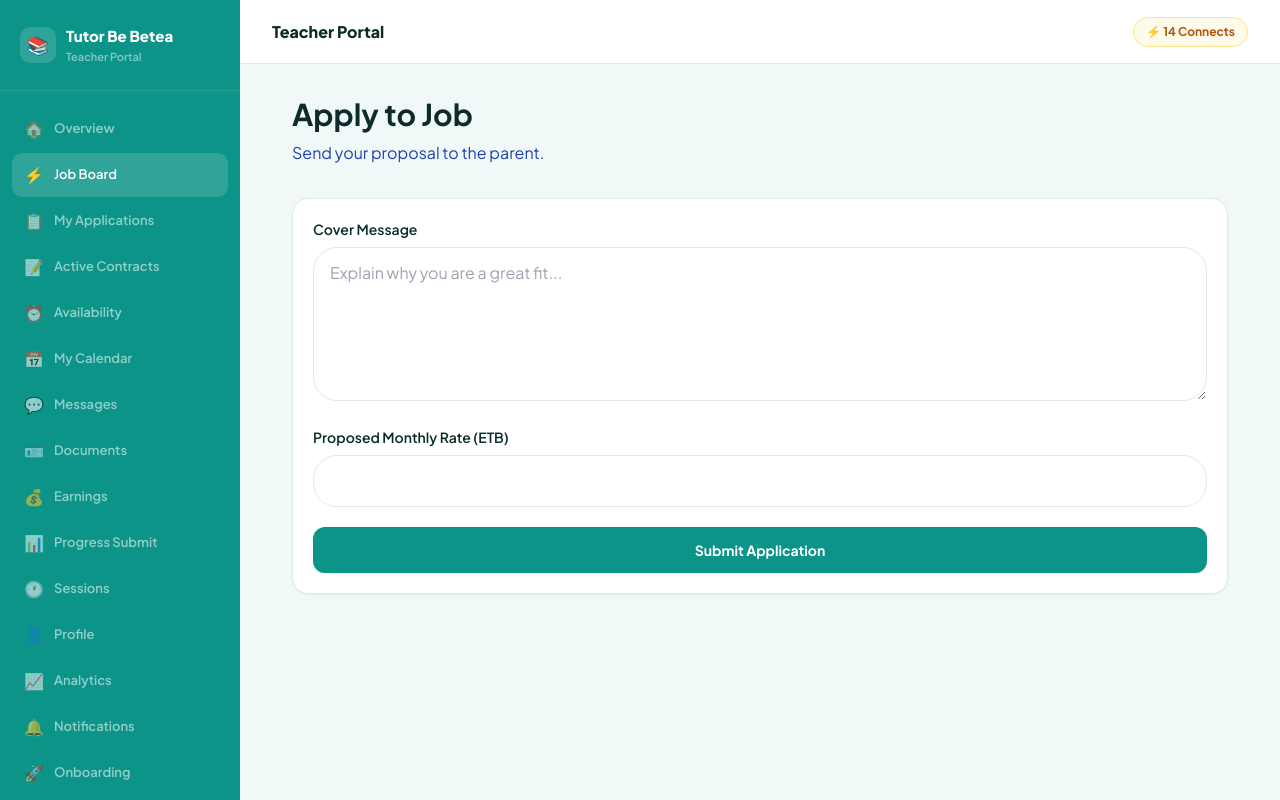
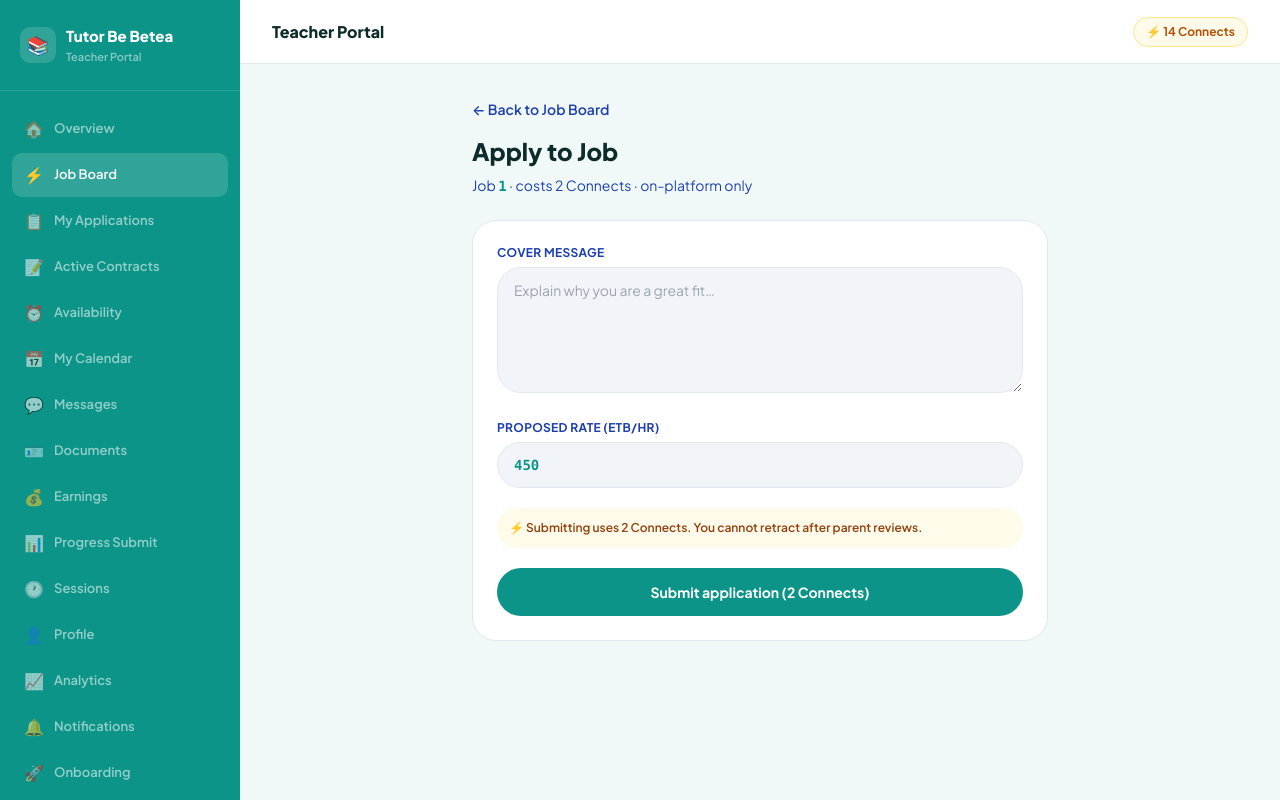
Before and after one commit to Zeordi/tutor-be-betea, a Next.js app in the folder apps/web/: page /teacher/jobs/1/apply in a window 1280 px wide. Shown: the top 800 px of the page. Built offline with nearby package versions, Linux system fonts and the light colour scheme; sample sign-in values are in the browser's storage.

Commit message:
Update page.tsx

```diff
--- a/apps/web/app/teacher/jobs/[id]/apply/page.tsx
+++ b/apps/web/app/teacher/jobs/[id]/apply/page.tsx
@@ -2,28 +2,33 @@
 
 import { useState } from "react";
 import { useParams, useRouter } from "next/navigation";
-import { apiFetch, getToken } from "@/lib/api";
+import Link from "next/link";
 
 export default function ApplyJobPage() {
-  const { id } = useParams();
+  const params = useParams();
   const router = useRouter();
+  const id = (params?.id as string) || "";
   const [coverMessage, setCoverMessage] = useState("");
-  const [proposedRate, setProposedRate] = useState("");
+  const [proposedRate, setProposedRate] = useState("450");
   const [loading, setLoading] = useState(false);
   const [message, setMessage] = useState("");
+  const [error, setError] = useState("");
 
   const handleApply = async (e: React.FormEvent) => {
     e.preventDefault();
     setLoading(true);
     setMessage("");
+    setError("");
 
     try {
-      const token = localStorage.getItem("token");
-      const res = await fetch(`\( {process.env.NEXT_PUBLIC_API_URL}/jobs/ \){id}/apply`, {
+      const token =
+        typeof window !== "undefined" ? localStorage.getItem("token") : null;
+      const base = process.env.NEXT_PUBLIC_API_URL || "";
+      const res = await fetch(`\( {base}/jobs/ \){id}/apply`, {
         method: "POST",
         headers: {
           "Content-Type": "application/json",
-          Authorization: `Bearer ${token}`,
+          ...(token ? { Authorization: `Bearer ${token}` } : {}),
         },
         body: JSON.stringify({
           coverMessage,
@@ -33,57 +38,88 @@ export default function ApplyJobPage() {
 
       if (!res.ok) {
         const err = await res.json().catch(() => ({}));
-        throw new Error(err.message || "Failed to apply");
+        throw new Error((err as { message?: string }).message || "Failed to apply");
       }
 
-      setMessage("Application submitted successfully.");
-      router.push("/teacher/jobs");
-    } catch (error: any) {
-      setMessage(error.message || "Something went wrong");
+      setMessage("Application submitted. 2 Connects used.");
+      setTimeout(() => router.push("/teacher/applications"), 800);
+    } catch (err: unknown) {
+      const msg = err instanceof Error ? err.message : "Something went wrong";
+      // UI-only fallback when API is offline
+      if (msg.includes("Failed to fetch") || msg.includes("fetch")) {
+        setMessage("Application saved locally (API offline). Redirecting…");
+        setTimeout(() => router.push("/teacher/applications"), 1000);
+      } else {
+        setError(msg);
+      }
     } finally {
       setLoading(false);
     }
   };
 
   return (
-    <main className="min-h-screen bg-[var(--background)]">
-      <section className="container py-10 max-w-2xl">
-        <h1 className="text-3xl font-bold mb-2">Apply to Job</h1>
-        <p className="text-[var(--secondary)] mb-8">
-          Send your proposal to the parent.
+    <div className="mx-auto max-w-xl">
+      <Link
+        href="/teacher/jobs"
+        className="mb-4 inline-block text-sm font-semibold text-[var(--secondary)] hover:text-[var(--primary)]"
+      >
+        ← Back to Job Board
+      </Link>
+      <h1 className="mb-2 text-2xl font-black text-[var(--foreground)]">Apply to Job</h1>
+      <p className="mb-6 text-sm text-[var(--secondary)]">
+        Job <span className="font-mono font-bold text-[var(--primary)]">{id}</span> · costs 2
+        Connects · on-platform only
       </p>
 
-        <form onSubmit={handleApply} className="card space-y-5">
+      <form
+        onSubmit={handleApply}
+        className="space-y-5 rounded-2xl border border-[var(--border)] bg-[var(--card)] p-6"
+      >
         <div>
-            <label className="block text-sm font-semibold mb-2">Cover Message</label>
+          <label className="mb-1.5 block text-xs font-bold uppercase tracking-wide text-[var(--secondary)]">
+            Cover message
+          </label>
           <textarea
             value={coverMessage}
             onChange={(e) => setCoverMessage(e.target.value)}
             rows={5}
             required
-              className="w-full rounded-xl border border-[var(--border)] px-4 py-3 bg-[var(--surface)] outline-none"
-              placeholder="Explain why you are a great fit..."
+            className="w-full rounded-xl border border-[var(--border)] bg-[var(--muted)] px-4 py-3 text-sm text-[var(--foreground)] outline-none focus:border-[var(--primary)]"
+            placeholder="Explain why you are a great fit…"
           />
         </div>
 
         <div>
-            <label className="block text-sm font-semibold mb-2">Proposed Monthly Rate (ETB)</label>
+          <label className="mb-1.5 block text-xs font-bold uppercase tracking-wide text-[var(--secondary)]">
+            Proposed rate (ETB/hr)
+          </label>
           <input
             type="number"
             value={proposedRate}
             onChange={(e) => setProposedRate(e.target.value)}
             required
-              className="w-full rounded-xl border border-[var(--border)] px-4 py-3 bg-[var(--surface)] outline-none"
+            min={200}
+            className="w-full rounded-xl border border-[var(--border)] bg-[var(--muted)] px-4 py-3 font-mono text-sm font-bold text-[var(--primary)] outline-none focus:border-[var(--primary)]"
           />
         </div>
 
-          {message && <p className="text-sm text-[var(--secondary)]">{message}</p>}
+        <p className="rounded-xl bg-amber-50 p-3 text-xs font-semibold text-amber-800 dark:bg-amber-950/30 dark:text-amber-200">
+          ⚡ Submitting uses 2 Connects. You cannot retract after parent reviews.
+        </p>
 
-          <button type="submit" disabled={loading} className="btn btn-primary w-full">
-            {loading ? "Submitting..." : "Submit Application"}
+        {message && (
+          <p className="text-sm font-semibold text-[var(--primary)]">{message}</p>
+        )}
+        {error && <p className="text-sm font-semibold text-red-500">{error}</p>}
+
+        <button
+          type="submit"
+          disabled={loading}
+          className="w-full rounded-xl bg-[var(--primary)] py-3.5 text-sm font-bold text-white disabled:opacity-60"
+        >
+          {loading ? "Submitting…" : "Submit application (2 Connects)"}
         </button>
       </form>
-      </section>
-    </main>
+    </div>
   );
 }
```
Lines whose indentation alone changed are shown as unchanged.
